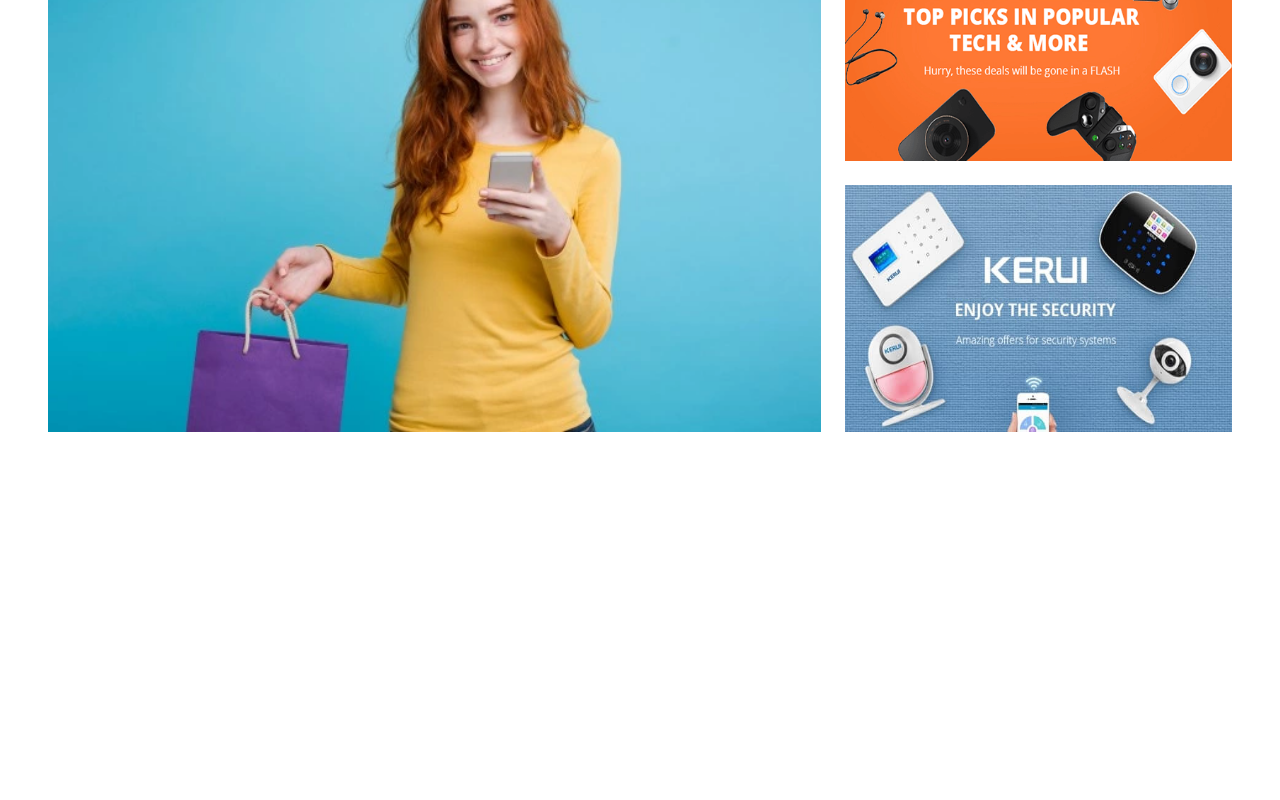
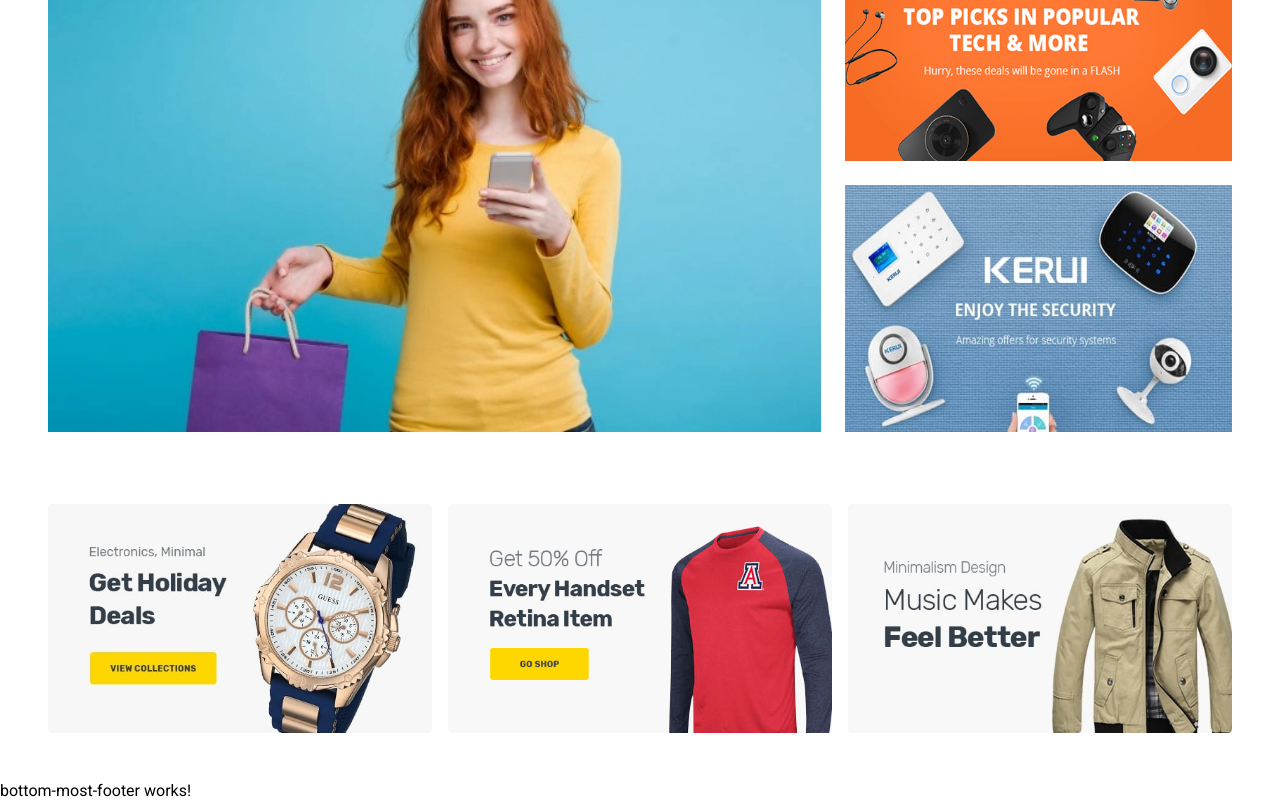
Before and after one commit to Mahfuz-Zaman/xpeedstudio-marketo-ui, an Angular app: page / in a window 1280 px wide. Shown: the part 327-1127 px from the top of the page. Before the commit the page ends 800 px from the top, so only its background shows below. Built offline with nearby package versions, Linux system fonts and the light colour scheme.

Commit message:
Offer section added

```diff
--- a/src/app/app.component.html
+++ b/src/app/app.component.html
@@ -1,2 +1,4 @@
 <app-header-component></app-header-component>
 <app-hero-section></app-hero-section>
+<app-offer-banner></app-offer-banner>
+<app-bottom-most-footer></app-bottom-most-footer>
--- a/src/app/app.module.ts
+++ b/src/app/app.module.ts
@@ -5,12 +5,16 @@ import { AppRoutingModule } from './app-routing.module';
 import { AppComponent } from './app.component';
 import { HeaderComponentComponent } from './header-component/header-component.component';
 import { HeroSectionComponent } from './hero-section/hero-section.component';
+import { OfferBannerComponent } from './offer-banner/offer-banner.component';
+import { BottomMostFooterComponent } from './bottom-most-footer/bottom-most-footer.component';
 
 @NgModule({
   declarations: [
     AppComponent,
     HeaderComponentComponent,
-    HeroSectionComponent
+    HeroSectionComponent,
+    OfferBannerComponent,
+    BottomMostFooterComponent
   ],
   imports: [
     BrowserModule,
--- /dev/null
+++ b/src/app/bottom-most-footer/bottom-most-footer.component.html
@@ -0,0 +1 @@
+<p>bottom-most-footer works!</p>
--- /dev/null
+++ b/src/app/bottom-most-footer/bottom-most-footer.component.ts
@@ -0,0 +1,15 @@
+import { Component, OnInit } from '@angular/core';
+
+@Component({
+  selector: 'app-bottom-most-footer',
+  templateUrl: './bottom-most-footer.component.html',
+  styleUrls: ['./bottom-most-footer.component.scss']
+})
+export class BottomMostFooterComponent implements OnInit {
+
+  constructor() { }
+
+  ngOnInit(): void {
+  }
+
+}
--- /dev/null
+++ b/src/app/offer-banner/offer-banner.component.html
@@ -0,0 +1,7 @@
+<div class="offer_banner_section">
+    <div class="offer_banner_container">
+        <div><img src="../../assets/images/offer_banner_21-1-1-1.jpeg" alt="" class="offer_img"></div>
+        <div><img src="../../assets/images/offer_banner_31-1-1-1.png" alt="" class="offer_img"></div>
+        <div><img src="../../assets/images/offer_banner_41-1-1-1.jpeg" alt="" class="offer_img"></div>
+    </div>
+</div>
--- /dev/null
+++ b/src/app/offer-banner/offer-banner.component.scss
@@ -0,0 +1,15 @@
+.offer_banner_section{
+    padding: 3rem 3rem;
+    width: 100%;
+}
+
+.offer_banner_container {
+  display: grid;
+  grid-template-columns: repeat(3, 1fr);
+  gap: 1rem;
+}
+
+.offer_img{
+    width: 100%;
+    height: 100%;
+}
--- /dev/null
+++ b/src/app/offer-banner/offer-banner.component.ts
@@ -0,0 +1,15 @@
+import { Component, OnInit } from '@angular/core';
+
+@Component({
+  selector: 'app-offer-banner',
+  templateUrl: './offer-banner.component.html',
+  styleUrls: ['./offer-banner.component.scss']
+})
+export class OfferBannerComponent implements OnInit {
+
+  constructor() { }
+
+  ngOnInit(): void {
+  }
+
+}
```
Also changed, not shown: src/app/bottom-most-footer/bottom-most-footer.component.scss (added), 2 other files (tests, documents, lock files or other folders).
